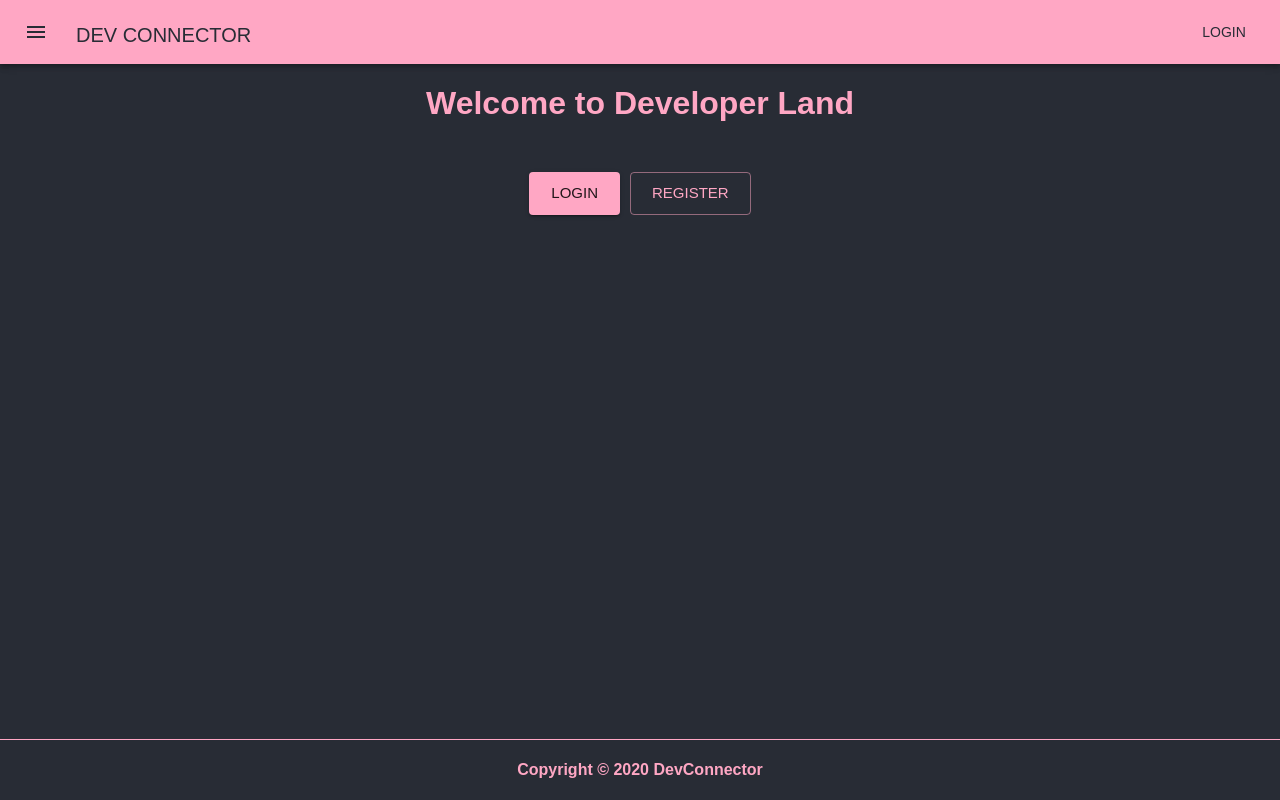
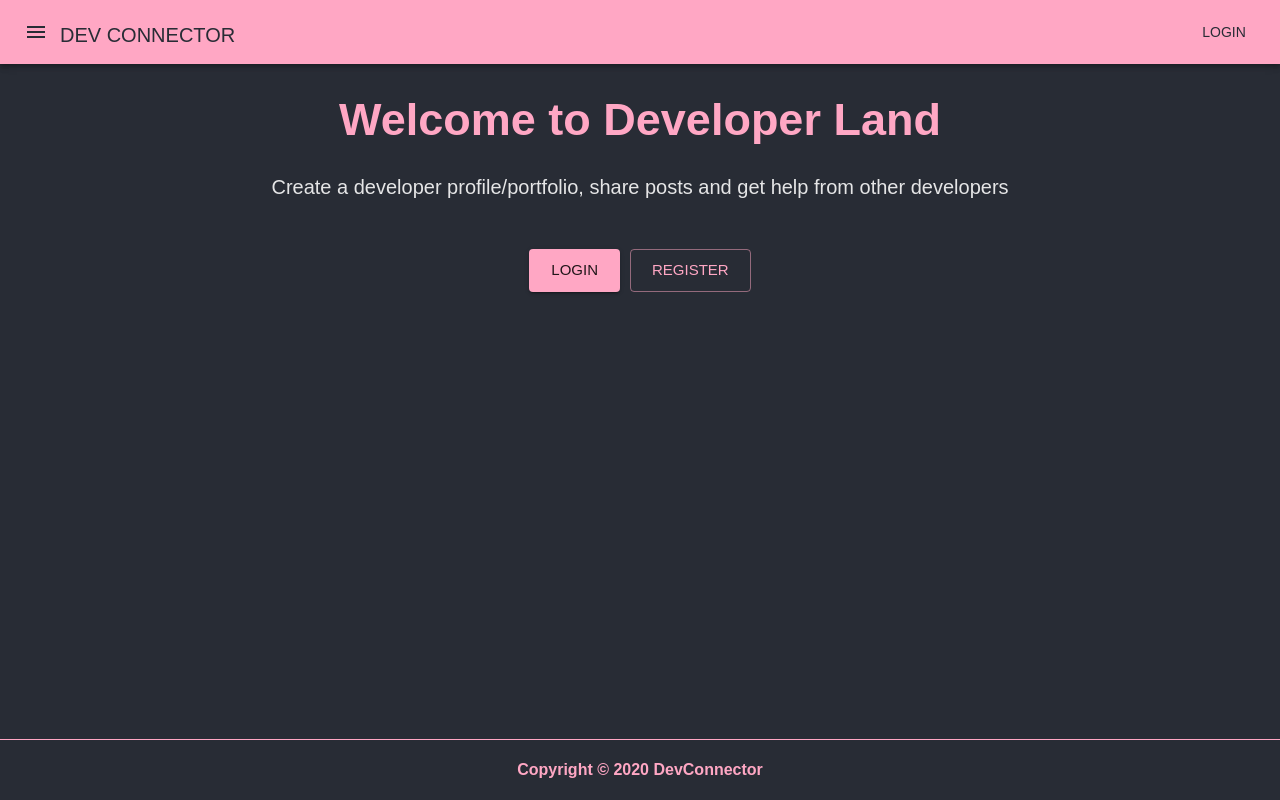
Before and after one commit to Mgrdich/Social_Media_Mini, a React (Create React App) app in the folder client/: page / in a window 1280 px wide. Built offline with nearby package versions, Linux system fonts and the light colour scheme; a web font is replaced by a local one.

Commit message:
Authentication Pages + some Material stying

```diff
--- a/client/src/App.tsx
+++ b/client/src/App.tsx
@@ -1,18 +1,25 @@
 import React from 'react';
+import {Route} from "react-router";
 import Header from "./components/layout/Header";
 import Footer from "./components/layout/Footer";
-import "./Styles/style.css";
-import Landing from "./components/layout/Landing";
-import { ThemeProvider } from '@material-ui/core';
+import Landing from "./components/Landing";
+import {ThemeProvider} from '@material-ui/core';
 import {theme} from "./Theme";
+import {BrowserRouter} from "react-router-dom";
+import Login from "./components/auth/Login";
+import Register from "./components/auth/Register";
 
-const App = () => {
+const App: React.FC = () => {
     return (
-        <ThemeProvider theme={theme}>
-            <Header/>
-            <Landing/>
-            <Footer/>
-        </ThemeProvider>
+        <BrowserRouter>
+            <ThemeProvider theme={theme}>
+                <Header/>
+                <Route exact path="/" component={Landing}/>
+                <Footer/>
+                <Route exact path="/login" component={Login}/>
+                <Route exact path="/register" component={Register}/>
+            </ThemeProvider>
+        </BrowserRouter>
     );
 };
 
--- a/client/src/Styles/style.css
+++ b/client/src/Styles/style.css
@@ -15,6 +15,13 @@ body {
   font-size: 16px;
   color: #ffa7c4; }
 
+body h1 {
+  font-size: 45px; }
+
+body a {
+  text-decoration: none;
+  color: inherit; }
+
 #root {
   min-height: 100%;
   padding-bottom: 60px; }
@@ -31,10 +38,23 @@ footer.footer {
   line-height: 60px;
   font-weight: bold; }
 
-.navBar .MuiTypography-h6 {
+.navbarRoot {
+  flex-grow: 1; }
+
+.navbarRoot .navBar .MuiTypography-h6 {
   padding-top: 6px; }
 
+.navbarRoot .navBar .title {
+  flex-grow: 1; }
+
 .landingPage h1 {
+  text-align: center; }
+
+.landingPage p {
+  margin-top: 20px;
+  margin-bottom: 20px;
+  font-size: 20px;
+  color: rgba(255, 255, 255, 0.88);
   text-align: center; }
 
 .landingPage .registerBtns {
--- a/client/src/Styles/style.scss
+++ b/client/src/Styles/style.scss
@@ -3,21 +3,29 @@
 @import url('https://fonts.googleapis.com/css?family=Cambay:400,700&display=swap');
 
 html {
-  margin:0;
-  padding:0;
-  height:100%;
+  margin: 0;
+  padding: 0;
+  height: 100%;
   background-color: $bg_Color;
 }
 
 body {
-  margin:0;
-  padding:0;
+  margin: 0;
+  padding: 0;
   min-height: 100%;
   height: auto;
   position: relative;
   font-family: 'Cambay', sans-serif;
   font-size: 16px;
   color: $primary_color;
+  h1 {
+    font-size: 45px;
+  }
+
+  a {
+    text-decoration: none;
+    color:inherit;
+  }
 }
 
 #root {
@@ -32,7 +40,7 @@ footer {
     border-top: 1px solid $primary_color;
     position: absolute;
     bottom: 0;
-    height:$footer_height;
+    height: $footer_height;
     text-align: center;
     vertical-align: center;
     line-height: $footer_height;
@@ -40,9 +48,17 @@ footer {
   }
 }
 
-.navBar {
-  .MuiTypography-h6 {
-    padding-top: 6px;
+.navbarRoot {
+  flex-grow: 1;
+
+  .navBar {
+    .MuiTypography-h6 {
+      padding-top: 6px;
+    }
+
+    .title {
+      flex-grow: 1;
+    }
   }
 }
 
@@ -50,10 +66,19 @@ footer {
   h1 {
     text-align: center;
   }
+  p {
+    margin-top: 20px;
+    margin-bottom: 20px;
+    font-size: 20px;
+    color: $tertiary_color;
+    text-align: center;
+  }
+
   .registerBtns {
     margin-top: 50px;
     display: flex;
     justify-content: center;
+
     button:nth-child(2) {
       margin-left: 10px;
     }
--- a/client/src/components/layout/Landing.tsx
+++ b/client/src/components/Landing.tsx
@@ -7,6 +7,10 @@ const Landing:React.FC = () => {
             <h1>
                 Welcome to Developer Land
             </h1>
+            <p>
+                Create a developer profile/portfolio, share posts and get help
+                from other developers
+            </p>
             <div className="registerBtns">
                 <Button color="primary" variant="contained" size="large">Login</Button>
                 <Button color="primary" variant="outlined" size="large">Register</Button>
--- /dev/null
+++ b/client/src/components/auth/Login.tsx
@@ -0,0 +1,11 @@
+import React from 'react';
+
+const Login: React.FC = () => {
+    return (
+        <div>
+            <h1>Login</h1>
+        </div>
+    );
+};
+
+export default Login;
--- /dev/null
+++ b/client/src/components/auth/Register.tsx
@@ -0,0 +1,11 @@
+import React from 'react';
+
+const Register:React.FC = () => {
+    return (
+        <div>
+            <h1>Register</h1>
+        </div>
+    );
+};
+
+export default Register;
--- a/client/src/components/layout/Header.tsx
+++ b/client/src/components/layout/Header.tsx
@@ -5,35 +5,18 @@ import Typography from '@material-ui/core/Typography';
 import Button from '@material-ui/core/Button';
 import IconButton from '@material-ui/core/IconButton';
 import MenuIcon from '@material-ui/icons/Menu';
-import makeStyles from "@material-ui/core/styles/makeStyles";
-import {createStyles, Theme} from "@material-ui/core";
+import {NavLink} from "react-router-dom";
 
-const useStyles = makeStyles((theme: Theme) => {
-        return createStyles({
-            root: {
-                flexGrow: 1,
-            },
-            menuButton: {
-                marginRight: theme.spacing(2),
-            },
-            title: {
-                flexGrow: 1,
-            },
-        });
-    },
-);
 const Header:React.FC = () => {
-    const classes = useStyles();
-
     return (
-        <div className={classes.root}>
+        <div className="navbarRoot">
             <AppBar position="static" className="navBar">
                 <Toolbar>
-                    <IconButton edge="start" className={classes.menuButton} color="secondary" aria-label="menu">
+                    <IconButton edge="start" color="secondary" aria-label="menu">
                         <MenuIcon/>
                     </IconButton>
-                    <Typography variant="h6" className={classes.title} color="secondary">
-                        DEV CONNECTOR
+                    <Typography variant="h6" className="title" color="secondary">
+                       <NavLink to="/">DEV CONNECTOR</NavLink>
                     </Typography>
                     <Button color="secondary">Login</Button>
                 </Toolbar>
--- a/client/src/index.tsx
+++ b/client/src/index.tsx
@@ -1,6 +1,7 @@
 import React from 'react';
 import ReactDOM from 'react-dom';
 import App from './App';
+import "./Styles/style.css";
 import * as serviceWorker from './serviceWorker';
 
 ReactDOM.render(<App />, document.getElementById('root'));
```
Also changed, not shown: client/package.json (+7 -0 lines), client/src/Styles/_variables.scss (+5 -4 lines), 1 other file (tests, documents, lock files or other folders).
